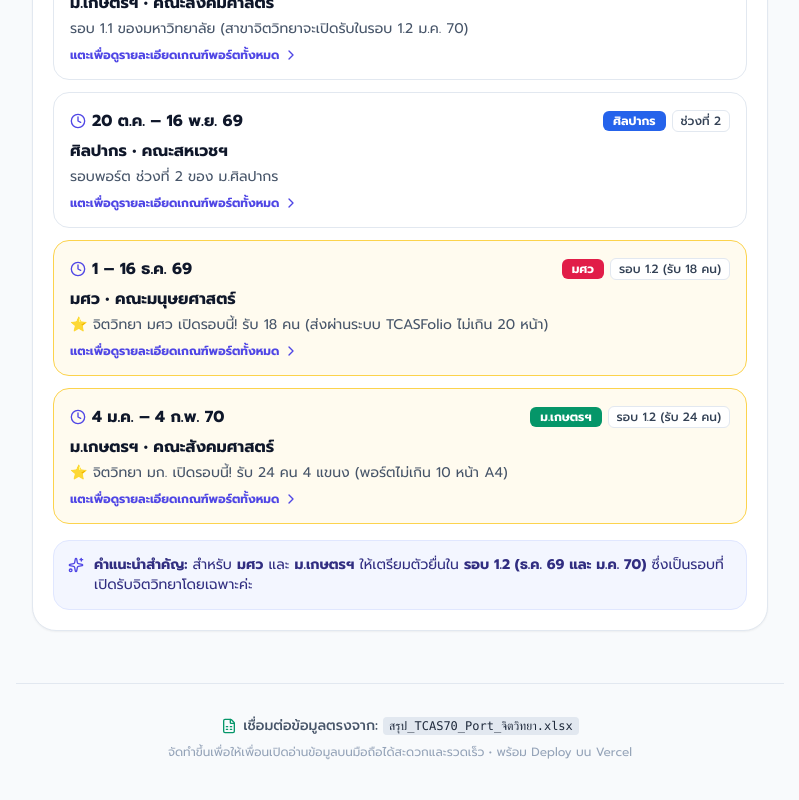
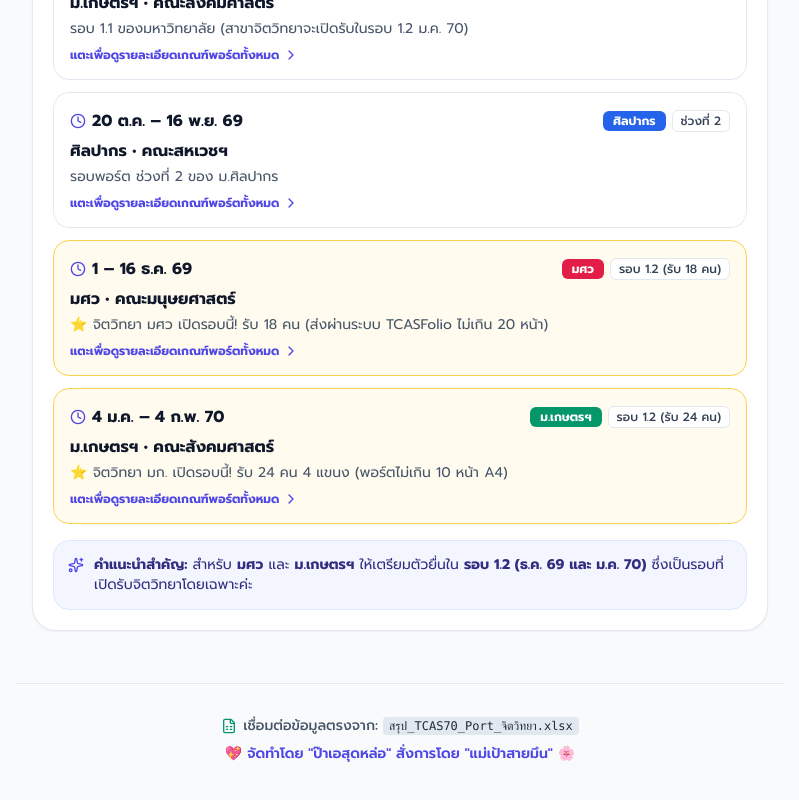
Before and after one commit to wisitan/Klao_TCAS70, a React (Vite) app: page / in a window 1280 px wide. Shown: the part 1016-1816 px from the top of the page, without its empty margins (240-1039 px from the left). Built offline with nearby package versions, Linux system fonts and the light colour scheme.

Commit message:
feat: update footer credit to 'ป๊าเอสุดหล่อ' & 'แม่เป้าสายมึน'

```diff
--- a/src/App.jsx
+++ b/src/App.jsx
@@ -350,8 +350,8 @@ export default function App() {
           <FileSpreadsheet className="w-4 h-4 text-emerald-600 dark:text-emerald-400" />
           <span>เชื่อมต่อข้อมูลตรงจาก: <code className="bg-slate-200 dark:bg-slate-800 px-1.5 py-0.5 rounded font-mono text-xs text-slate-800 dark:text-slate-200">{metadata.sourceExcel || 'สรุป_TCAS70_Port_จิตวิทยา.xlsx'}</code></span>
         </div>
-        <p className="text-xs text-slate-400 dark:text-slate-500">
-          จัดทำขึ้นเพื่อให้เพื่อนเปิดอ่านข้อมูลบนมือถือได้สะดวกและรวดเร็ว • พร้อม Deploy บน Vercel
+        <p className="text-xs sm:text-sm font-semibold text-indigo-600 dark:text-indigo-400">
+          💖 จัดทำโดย "ป๊าเอสุดหล่อ" สั่งการโดย "แม่เป้าสายมึน" 🌸
         </p>
       </footer>
     </div>
```
